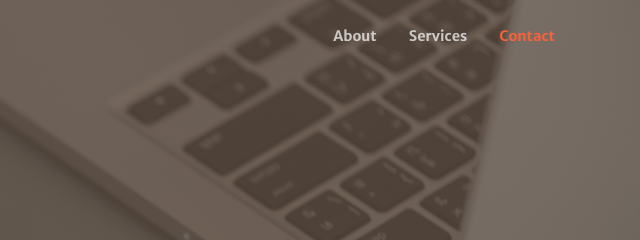
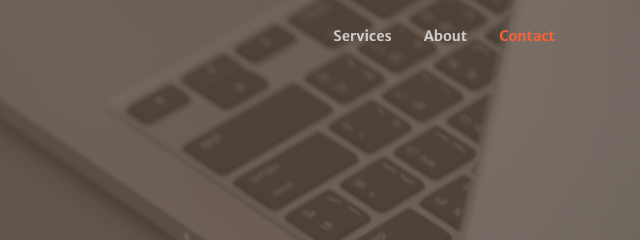
Before and after one commit to deevally/igrpay, a website with bundled scripts: page index.html in a window 1280 px wide. Shown: the top 240 px of the page, 640-1280 px from the left. Built offline with nearby package versions, Linux system fonts and the light colour scheme.

```diff
--- a/index.html
+++ b/index.html
@@ -62,13 +62,12 @@
         <div class="collapse navbar-collapse" id="navbarResponsive">
           <ul class="navbar-nav ml-auto my-2 my-lg-0">
             <li class="nav-item">
+              <a class="nav-link js-scroll-trigger" href="#services">Services</a>
+            </li>
+            <li class="nav-item">
               <a class="nav-link js-scroll-trigger" href="#about">About</a>
             </li>
-            <li class="nav-item">
-              <a class="nav-link js-scroll-trigger" href="#services"
-                >Services</a
-              >
-            </li>
+
             <!-- <li class="nav-item">
               <a class="nav-link js-scroll-trigger" href="#portfolio"
                 >Portfolio</a
```
